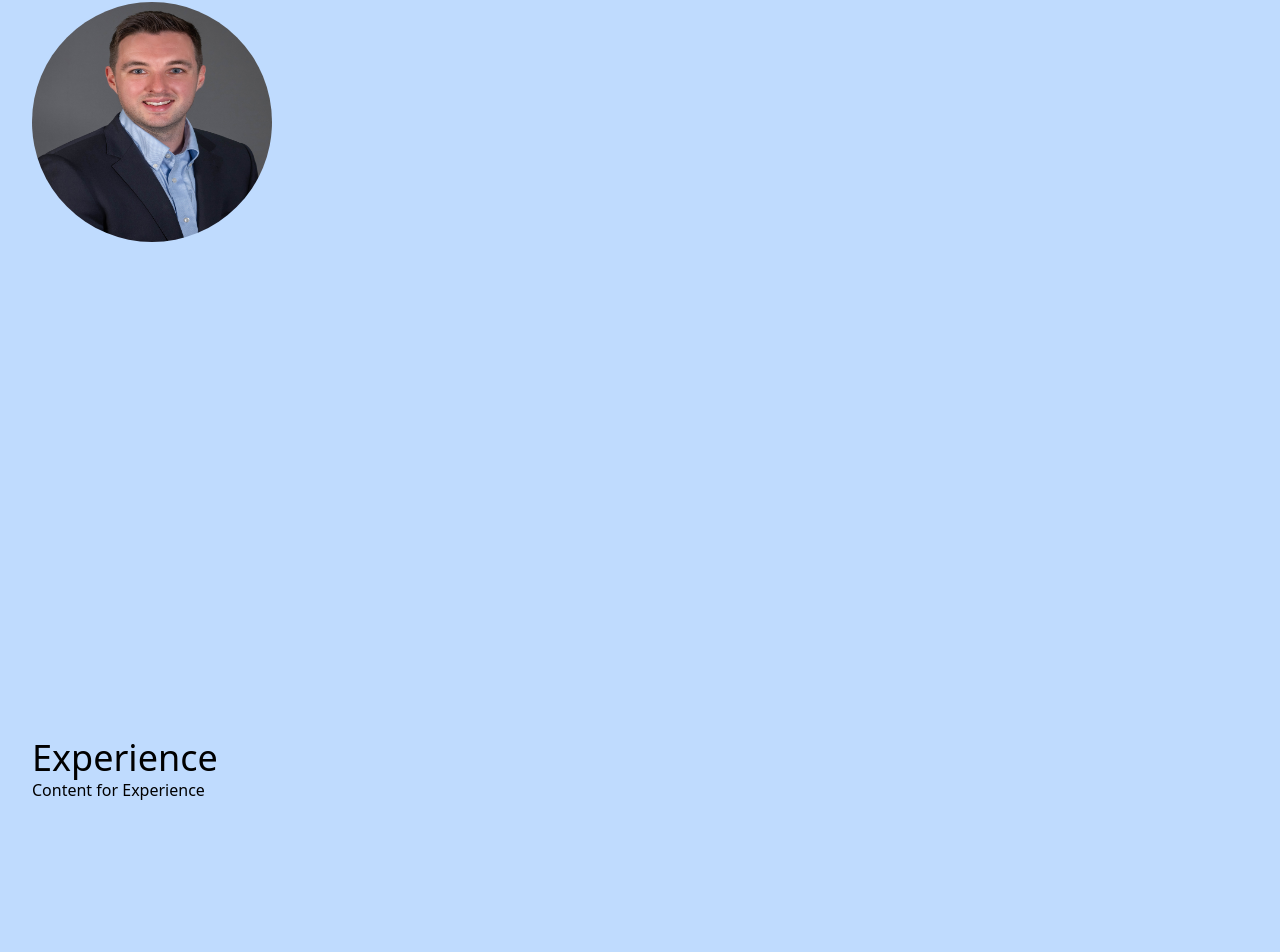
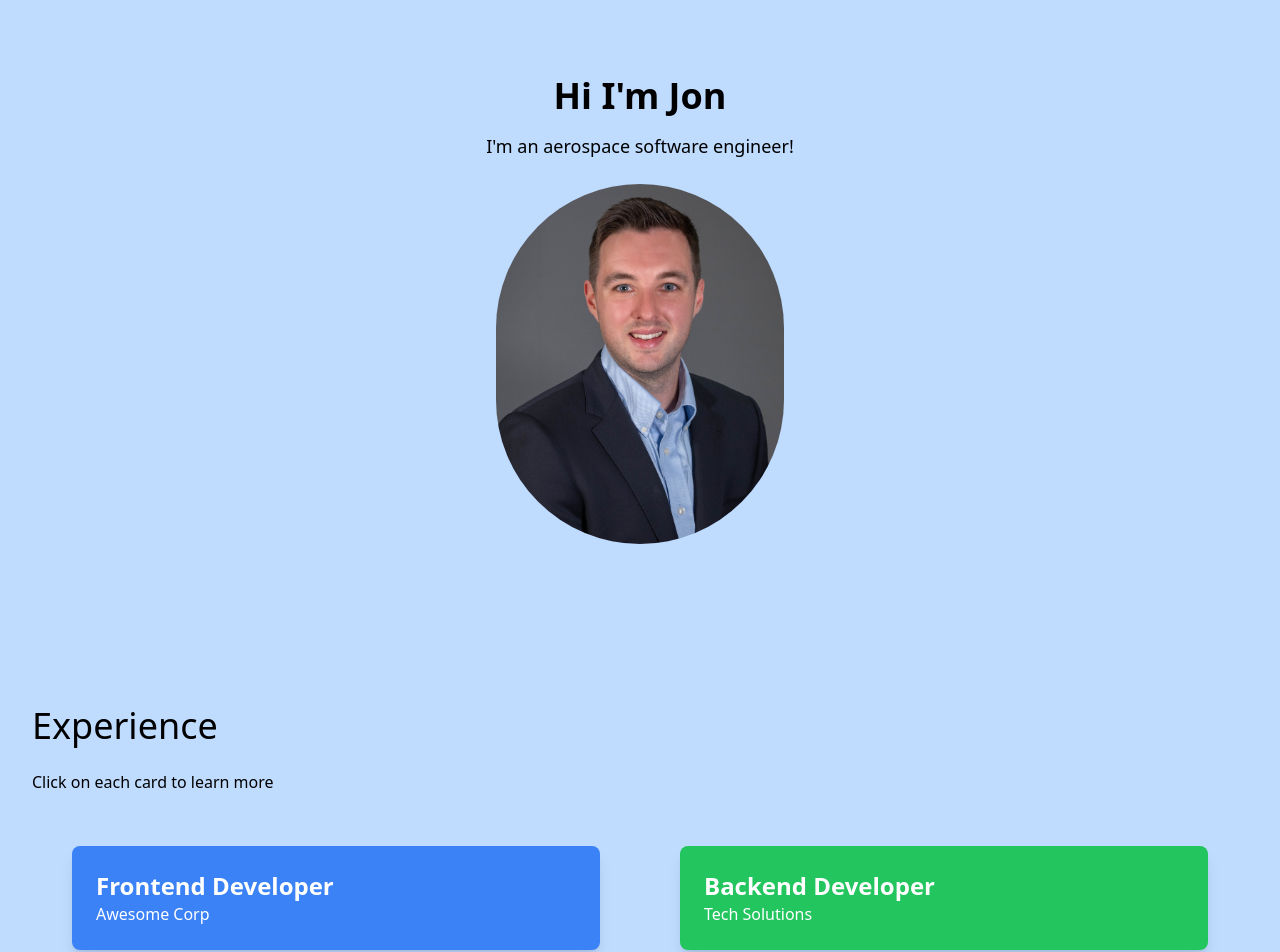
Before and after one commit to jtrailor/Portfolio_2, a React (Create React App) app: page / in a window 1280 px wide. Shown: the part 126-1078 px from the top of the page. Built offline with nearby package versions, Linux system fonts and the light colour scheme.

Commit message:
Working on sections

```diff
--- a/src/App.jsx
+++ b/src/App.jsx
@@ -6,7 +6,7 @@ function App() {
   return (
     <div>
       <Header />
-      <div className="pt-8">
+      <div>
         <Intro />
         <Experience />
         <Projects />
--- a/src/components/Experience.jsx
+++ b/src/components/Experience.jsx
@@ -1,10 +1,73 @@
-import React from 'react';
+import React, { useState } from "react";
 
 function Experience() {
+  const [isModalOpen, setIsModalOpen] = useState(false);
+  const [modalContent, setModalContent] = useState(null);
+
+  const openModal = (content) => {
+    setModalContent(content);
+    setIsModalOpen(true);
+  };
+
+  const closeModal = () => {
+    setIsModalOpen(false);
+    setModalContent(null);
+  };
+
+  // Array of experiences
+  const experiences = [
+    {
+      title: "Frontend Developer",
+      company: "Awesome Corp",
+      details:
+        "I developed user interfaces with React and Tailwind, optimizing performance and enhancing the user experience.",
+      color: "bg-blue-500",
+    },
+    {
+      title: "Backend Developer",
+      company: "Tech Solutions",
+      details:
+        "I developed and maintained APIs using Node.js and Express, integrating with databases like MongoDB and PostgreSQL.",
+      color: "bg-green-500",
+    }
+  ];
+
   return (
     <section id="experience" className="min-h-screen p-8">
-      <h1 className="text-4xl">Experience</h1>
-      <p>Content for Experience</p>
+      <h1 className="text-4xl mb-6">Experience</h1>
+      <p className="mb-8">Click on each card to learn more</p>
+
+      {/* Map all experiences to a card */}
+      <div className="grid md:grid-cols-1 lg:grid-cols-2">
+        {experiences.map((exp, index) => (
+          <div key={index} className="px-10 py-5">
+            <div
+              onClick={() => openModal(exp)}
+              className={`cursor-pointer p-6 ${exp.color} text-white rounded-lg shadow-lg hover:shadow-2xl transition-shadow duration-300 transform hover:scale-105`}
+            >
+              <h3 className="text-2xl font-semibold">{exp.title}</h3>
+              <p>{exp.company}</p>
+            </div>
+          </div>
+        ))}
+      </div>
+
+      {/* Modal */}
+      {isModalOpen && (
+        <div className="fixed inset-0 bg-gray-900 bg-opacity-50 flex justify-center items-center z-50">
+          <div className="bg-white rounded-lg w-96 p-6 space-y-4">
+            <h3 className="text-2xl font-semibold">{modalContent?.title}</h3>
+            <p className="text-gray-700">{modalContent?.company}</p>
+            <p>{modalContent?.details}</p>
+            <button
+              onClick={closeModal}
+              className="mt-4 bg-red-500 text-white p-2 rounded-md"
+            >
+              Close
+            </button>
+          </div>
+        </div>
+      )}
     </section>
   );
 }
--- a/src/components/Header.jsx
+++ b/src/components/Header.jsx
@@ -2,7 +2,7 @@ import React from 'react';
 
 function Header() {
   return (
-    <header className="fixed top-0 w-full bg-gray-800 text-white p-4">
+    <header className="fixed top-0 w-full z-50 bg-gray-800 text-white p-4">
       <nav className="container mx-auto flex justify-between">
         <a href="#intro" className="hover:underline">Jon Trailor</a>
         <a href="#experience" className="hover:underline">Experience</a>
--- a/src/components/Intro.jsx
+++ b/src/components/Intro.jsx
@@ -1,16 +1,37 @@
-import React from 'react';
+import React, { useState } from 'react';
 import profilePhoto from "../images/profile-photo.jpg";
+import sunglasses from "../images/sunnies.png";
 
 function Intro() {
+  const [showSunglasses, setShowSunglasses] = useState(false);
+
+  const toggleSunglasses = () => setShowSunglasses(!showSunglasses);
+
   return (
-    <section id="intro" className="min-h-screen p-8">
-      <h1 className="text-4xl">Intro</h1>
-      <p>Content for Intro</p>
-      <img
-        src={profilePhoto}
-        alt="Jon"
-        className="w-40 h-40 md:w-60 md:h-60 rounded-full"
-      />
+<section
+      id="intro"
+      className="min-h-screen p-8 flex flex-col items-center justify-center"
+    >
+      <h1 className="text-4xl font-bold mb-4">Hi I'm Jon</h1>
+      <p className="text-lg mb-6">I'm an aerospace software engineer!</p>
+
+      {/* Image container - w/h must be in 4 step increments */}
+      <div className="relative w-72 h-72 cursor-pointer" onClick={toggleSunglasses}>
+        <img
+          src={profilePhoto}
+          alt="Jon"
+          className="rounded-full object-cover"
+        />
+
+        {/* Sunglasses overlay */}
+        {showSunglasses && (
+          <img
+            src={sunglasses}
+            alt="Sunglasses"
+            className="absolute top-[21%] left-[27%] w-1/2 h-auto pointer-events-none"
+          />
+        )}
+      </div>
     </section>
   );
 }
```
Also changed, not shown: src/images/sunnies.png (added).
